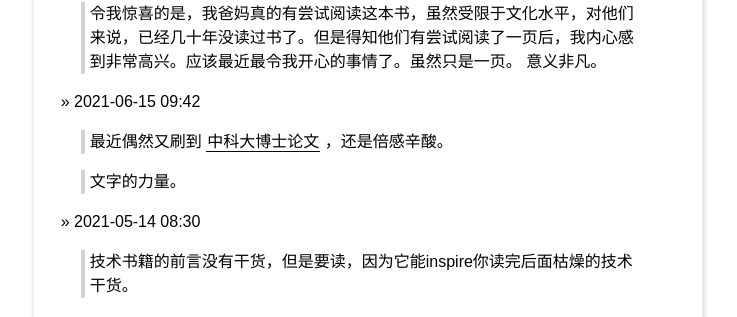
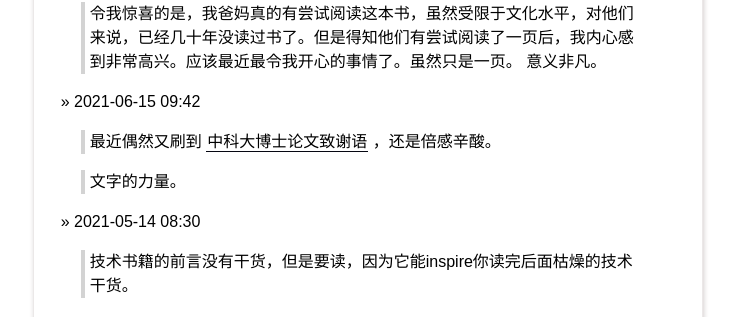
Before and after one commit to yanyiwu/blog, a Jekyll site: the page built from index.md, in a window 1280 px wide and 900 px high, scrolled down 484 px. Shown: the part 127-444 px from the top of the window, without its empty margins (272-1009 px from the left). Built offline with Jekyll 4.4.1, drawn with Linux system fonts in a browser that asks for light colours; Markdown is read by kramdown in place of the engine named in the settings; comment, search, counter and statistics services are not loaded.

Commit message:
Update index.md

```diff
--- a/index.md
+++ b/index.md
@@ -28,7 +28,7 @@ title: 时间线
 
 &raquo; 2021-06-15 09:42
 
-> 最近偶然又刷到 [中科大博士论文](https://www.toutiao.com/w/a1697429298249732/) ，还是倍感辛酸。
+> 最近偶然又刷到 [中科大博士论文致谢语](https://www.toutiao.com/w/a1697429298249732/) ，还是倍感辛酸。
 
 > 文字的力量。
 
```
